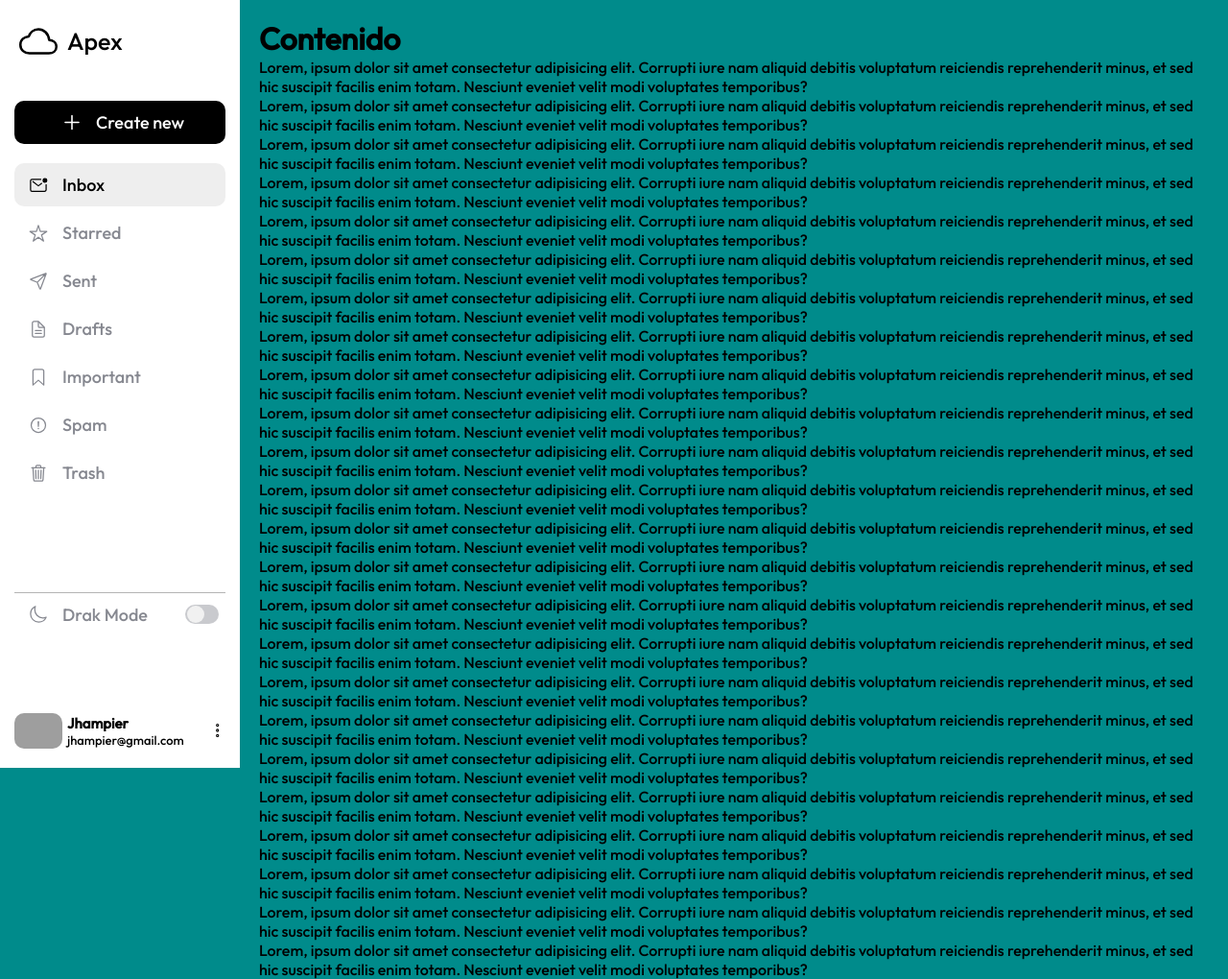
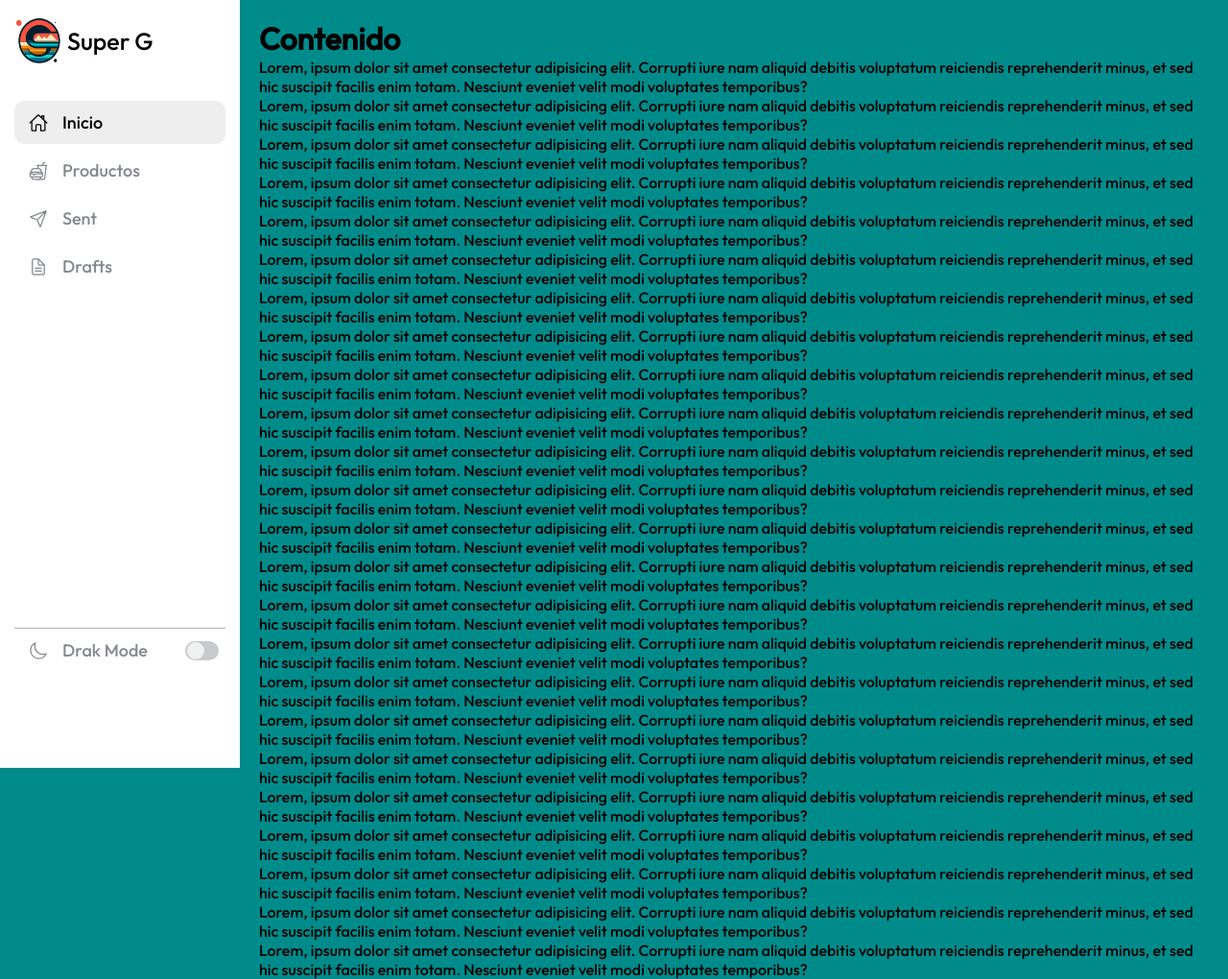
Before and after one commit to RodrigoInCode/Tienda, a PHP site: page / in a window 1280 px wide. Shown: the top 1020 px of the page at 96% size. Run offline with PHP 8.4, Linux system fonts and the light colour scheme; grey boxes are pictures that could not be loaded.

Commit message:
Inicios de la pagina

```diff
--- a/index.html
+++ b/index.html
@@ -4,8 +4,12 @@
 <head>
     <meta charset="UTF-8">
     <meta name="viewport" content="width=device-width, initial-scale=1.0">
-    <title>Sidebar</title>
+    <title>Super G</title>
     <link rel="stylesheet" href="./src/style.css">
+    <link rel="icon" type="image/x-icon" href="src/imagenes/logo_sin_fondp.png">
+    <script type="module" src="https://unpkg.com/ionicons@7.1.0/dist/ionicons/ionicons.esm.js"></script>
+    <script nomodule src="https://unpkg.com/ionicons@7.1.0/dist/ionicons/ionicons.js"></script>
+
 </head>
 <body>
     <div class="menu">
@@ -16,28 +20,42 @@
     <div class="barra-lateral">
         <div>
             <div class="nombre-pagina">
-                <ion-icon id="cloud" name="cloud-outline"></ion-icon>
-                <span>Apex</span>
+                <img src="src/imagenes/logo_sin_letras (1).png" alt="" id="cloud" width="50px" height="50px">
+                <span>Super G</span>
             </div>
-            <button class="boton">
-                <ion-icon name="add-outline"></ion-icon>
-                <span>Create new</span>
-            </button>
+
         </div>
 
         <nav class="navegacion">
             <ul>
                 <li>
                     <a id="inbox" href="#">
-                        <ion-icon name="mail-unread-outline"></ion-icon>
-                        <span>Inbox</span>
+                        <ion-icon name="home-outline"></ion-icon>
+                        <span>Inicio</span>
                     </a>
                 </li>
-                <li>
-                    <a href="#">
-                        <ion-icon name="star-outline"></ion-icon>
-                        <span>Starred</span>
-                    </a>
+                <li class="productos list_item">
+                    <div class="list_button list_button--click">
+                        <a href="#">
+                            <ion-icon name="fast-food-outline"></ion-icon>
+                            <span>Productos</span>
+                        </a>
+                    </div>
+
+                    <ul class="list_show dropdown-content-second">
+                        <li class="list_shide">
+                            <a href="">
+                                <ion-icon name="beer-outline"></ion-icon>
+                                Bebidas
+                            </a>
+                        </li>
+                        <li class="list_shide">
+                            <a href="">
+                                <ion-icon name="pizza-outline"></ion-icon>
+                                Abarrotes
+                            </a>
+                        </li>
+                    </ul>
                 </li>
                 <li>
                     <a href="#">
@@ -51,24 +69,8 @@
                         <span>Drafts</span>
                     </a>
                 </li>
-                <li>
-                    <a href="#">
-                        <ion-icon name="bookmark-outline"></ion-icon>
-                        <span>Important</span>
-                    </a>
-                </li>
-                <li>
-                    <a href="#">
-                        <ion-icon name="alert-circle-outline"></ion-icon>
-                        <span>Spam</span>
-                    </a>
-                </li>
-                <li>
-                    <a href="#">
-                        <ion-icon name="trash-outline"></ion-icon>
-                        <span>Trash</span>
-                    </a>
-                </li>
+
+
             </ul>
         </nav>
 
@@ -89,16 +91,7 @@
                 </div>
             </div>
 
-            <div class="usuario">
-                <img src="/Jhampier.jpg" alt="">
-                <div class="info-usuario">
-                    <div class="nombre-email">
-                        <span class="nombre">Jhampier</span>
-                        <span class="email">jhampier@gmail.com</span>
-                    </div>
-                    <ion-icon name="ellipsis-vertical-outline"></ion-icon>
-                </div>
-            </div>
+
         </div>
 
     </div>
@@ -134,8 +127,6 @@
     </main>
 
 
-    <script type="module" src="https://unpkg.com/ionicons@7.1.0/dist/ionicons/ionicons.esm.js"></script>
-    <script nomodule src="https://unpkg.com/ionicons@7.1.0/dist/ionicons/ionicons.js"></script>
     <script src="./public/bundle.js"></script>
 </body>
 </html>
--- a/public/bundle.js
+++ b/public/bundle.js
@@ -26,7 +26,19 @@ menu.addEventListener("click",()=>{
         });
     }
 });
+let listElements =document.querySelectorAll('.list_button--click');
 
+listElements.forEach(listElement => {
+    listElement.addEventListener('click',()=>{
+        listElement.classList.toggle('arrow');
+        let height=0;
+        let menu=listElement.nextElementSibling;
+        if (menu.clientHeight== "0") {
+            height=menu.scrollHeight;
+        }
+        menu.style.height=`${height}px`;
+    });
+});
 palanca.addEventListener("click",()=>{
     let body = document.body;
     body.classList.toggle("dark-mode");
--- a/src/style.css
+++ b/src/style.css
@@ -72,7 +72,22 @@ body{
     top: 15px;
     z-index: 100;
 }
-
+.list_item .list_show {
+    overflow: hidden;
+}
+.list_show{
+    width: 80%;
+    margin-left: auto;
+    border-left: 2px solid var(--color-linea);
+    transition: height .4s;
+    height: 0;
+  }
+  .list_shide{
+    list-style: none;
+    cursor: pointer;
+    position: relative;
+    left: 35px;
+  }
 
 /*----------------Barra Lateral*/
 .barra-lateral{
@@ -164,6 +179,7 @@ body{
     list-style: none;
     display: flex;
     margin-bottom: 5px;
+    flex-direction: column;
 }
 .barra-lateral .navegacion a{
     width: 100%;
@@ -239,12 +255,6 @@ body{
     border-radius: 50%;
     left: 2px;
     transition: left 0.5s ease;
-}
-.circulo{
-    transition: transform 0.5s;
-}
-.prendido{
-    transform: translateX(15px);
 }
 .barra-lateral .modo-oscuro .circulo.prendido{
     left: 15px;
```
Also changed, not shown: src/menu.js (+12 -0 lines).
